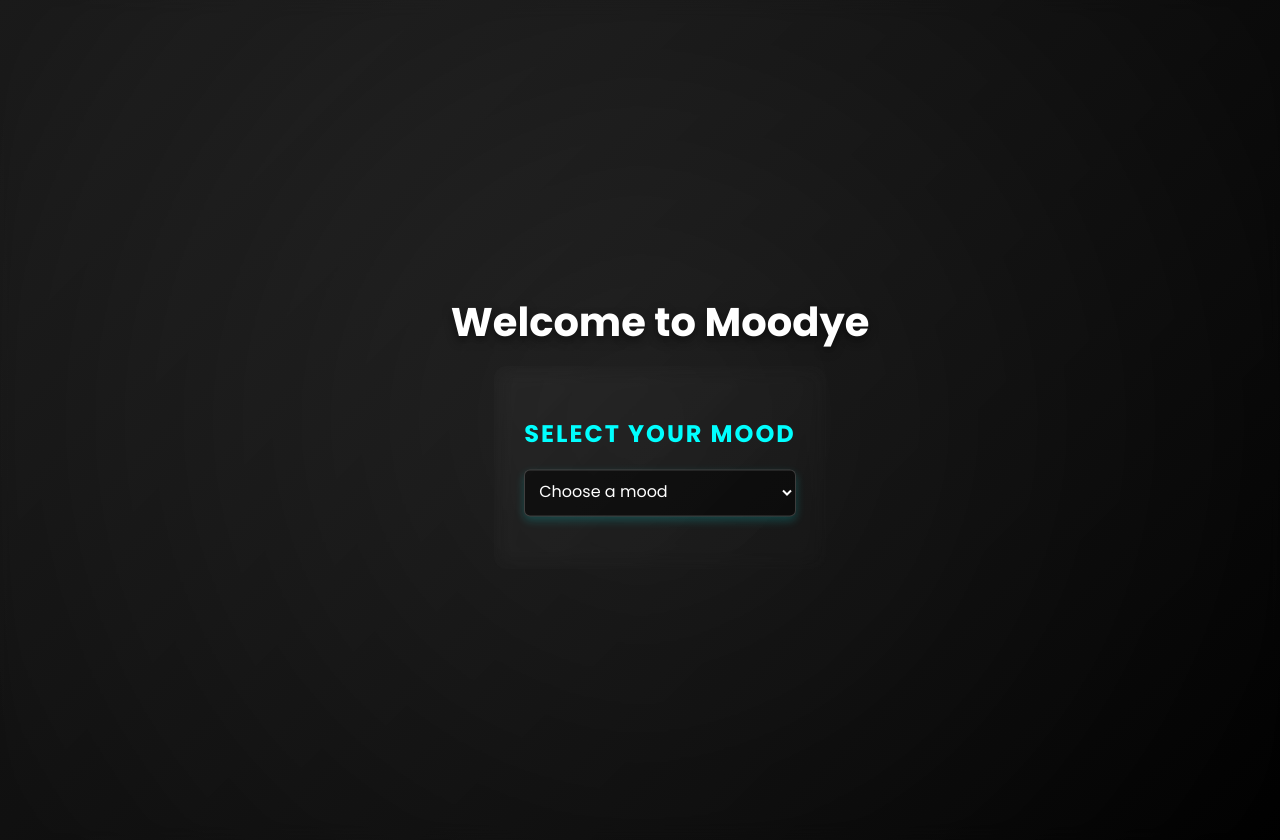
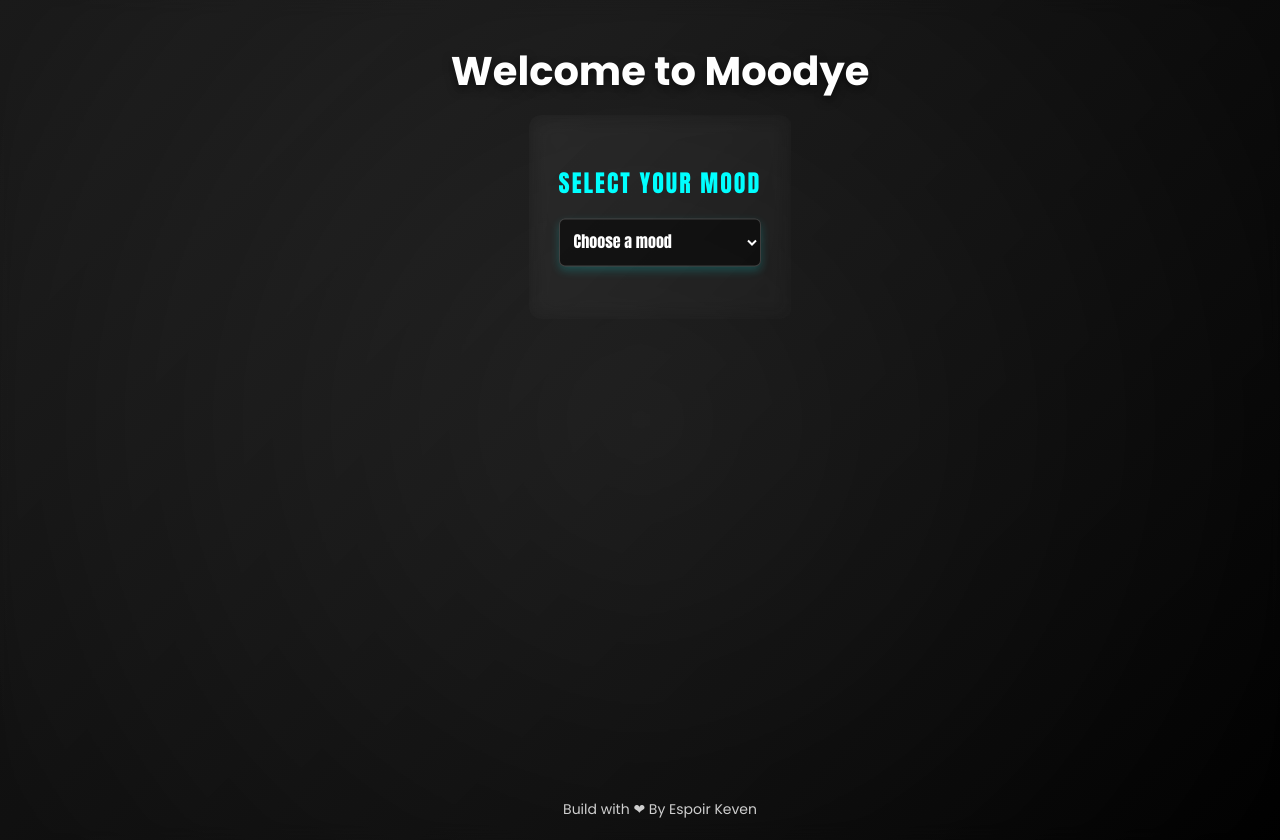
Before and after one commit to EspoirGit/moodye, a React (Vite) app: page / in a window 1280 px wide. Shown: the top 840 px of the page. Built offline with nearby package versions, Linux system fonts and the light colour scheme.

Commit message:
projet moodye front

```diff
--- a/mockSongs.json
+++ b/mockSongs.json
@@ -4,128 +4,152 @@
         "title": "Happy",
         "artist": "Pharrell Williams",
         "link": "https://www.youtube.com/watch?v=ZbZSe6N_BXs",
-        "audio": "https://example.com/audio/happy.mp3"
+        "audio": "https://example.com/audio/happy.mp3",
+        "color": "#FFD700"
       },
       {
         "title": "Can't Stop The Feeling!",
         "artist": "Justin Timberlake",
         "link": "https://www.youtube.com/watch?v=ru0K8uYEZWw",
-        "audio": "https://example.com/audio/cant_stop_the_feeling.mp3"
+        "audio": "https://example.com/audio/cant_stop_the_feeling.mp3",
+        "color": "#FFD700"
       },
       {
         "title": "Uptown Funk",
         "artist": "Mark Ronson ft. Bruno Mars",
-        "link": "https://www.youtube.com/watch?v=OPf0YbXqDm0"
+        "link": "https://www.youtube.com/watch?v=OPf0YbXqDm0",
+        "color": "#FFD700"
       },
       {
         "title": "Shake It Off",
         "artist": "Taylor Swift",
-        "link": "https://www.youtube.com/watch?v=nfWlot6h_JM"
+        "link": "https://www.youtube.com/watch?v=nfWlot6h_JM",
+        "color": "#FFD700"
       },
       {
         "title": "Walking on Sunshine",
         "artist": "Katrina and the Waves",
-        "link": "https://www.youtube.com/watch?v=iPUmE-tne5U"
+        "link": "https://www.youtube.com/watch?v=iPUmE-tne5U",
+        "color": "#FFD700"
       },
       {
         "title": "Don't Stop Me Now",
         "artist": "Queen",
-        "link": "https://www.youtube.com/watch?v=HgzGwKwLmgM"
+        "link": "https://www.youtube.com/watch?v=HgzGwKwLmgM",
+        "color": "#FFD700"
       },
       {
         "title": "Good as Hell",
         "artist": "Lizzo",
-        "link": "https://www.youtube.com/watch?v=5L6JXj5nIEY"
+        "link": "https://www.youtube.com/watch?v=5L6JXj5nIEY",
+        "color": "#FFD700"
       },
       {
         "title": "Can't Stop The Feeling",
         "artist": "Justin Timberlake",
         "link": "https://www.youtube.com/watch?v=ru0K8uYEZWw",
-        "audio": "https://example.com/audio/cant_stop_the_feeling.mp3"
+        "audio": "https://example.com/audio/cant_stop_the_feeling.mp3",
+        "color": "#FFD700"
       }
     ],
     "sad": [
       {
         "title": "Someone Like You",
         "artist": "Adele",
-        "link": "https://www.youtube.com/watch?v=hLQl3WQQoQ0"
+        "link": "https://www.youtube.com/watch?v=hLQl3WQQoQ0",
+        "color": "#1E90FF"
       },
       {
         "title": "Let Her Go",
         "artist": "Passenger",
-        "link": "https://www.youtube.com/watch?v=RBumgq5yVrA"
+        "link": "https://www.youtube.com/watch?v=RBumgq5yVrA",
+        "color": "#1E90FF"
       },
       {
         "title": "The Night We Met",
         "artist": "Lord Huron",
-        "link": "https://www.youtube.com/watch?v=JtJzK4V7xDQ"
+        "link": "https://www.youtube.com/watch?v=JtJzK4V7xDQ",
+        "color": "#1E90FF"
       },
       {
         "title": "All I Want",
         "artist": "Kodaline",
-        "link": "https://www.youtube.com/watch?v=4Kp7mIjpnt4"
+        "link": "https://www.youtube.com/watch?v=4Kp7mIjpnt4",
+        "color": "#1E90FF"
       },
       {
         "title": "Tears in Heaven",
         "artist": "Eric Clapton",
-        "link": "https://www.youtube.com/watch?v=JxPj3GAYY6A"
+        "link": "https://www.youtube.com/watch?v=JxPj3GAYY6A",
+        "color": "#1E90FF"
       },
       {
         "title": "Say You Love Me",
         "artist": "Jessie Ware",
-        "link": "https://www.youtube.com/watch?v=jlJofwTM7b4"
+        "link": "https://www.youtube.com/watch?v=jlJofwTM7b4",
+        "color": "#1E90FF"
       },
       {
         "title": "The Scientist",
         "artist": "Coldplay",
-        "link": "https://www.youtube.com/watch?v=RB-RcX5DS5I"
+        "link": "https://www.youtube.com/watch?v=RB-RcX5DS5I",
+        "color": "#1E90FF"
       },
       {
         "title": "Skinny Love",
         "artist": "Birdy",
-        "link": "https://www.youtube.com/watch?v=ssdgFoHLwnk"
+        "link": "https://www.youtube.com/watch?v=ssdgFoHLwnk",
+        "color": "#1E90FF"
       }
     ],
     "relaxed": [
       {
         "title": "Weightless",
         "artist": "Marconi Union",
-        "link": "https://www.youtube.com/watch?v=UfcAVejslrU"
+        "link": "https://www.youtube.com/watch?v=UfcAVejslrU",
+        "color": "#98FB98"
       },
       {
         "title": "Sunset Lover",
         "artist": "Petit Biscuit",
-        "link": "https://www.youtube.com/watch?v=4DZyR0tTo10"
+        "link": "https://www.youtube.com/watch?v=4DZyR0tTo10",
+        "color": "#98FB98"
       },
       {
         "title": "Night Owl",
         "artist": "Galimatias",
-        "link": "https://www.youtube.com/watch?v=kUswTzRQ6Cw"
+        "link": "https://www.youtube.com/watch?v=kUswTzRQ6Cw",
+        "color": "#98FB98"
       },
       {
         "title": "Cold Little Heart",
         "artist": "Michael Kiwanuka",
-        "link": "https://www.youtube.com/watch?v=IhIguI7JDeE"
+        "link": "https://www.youtube.com/watch?v=IhIguI7JDeE",
+        "color": "#98FB98"
       },
       {
         "title": "Lost Cause",
         "artist": "Billie Eilish",
-        "link": "https://www.youtube.com/watch?v=byR-IuEddBc"
+        "link": "https://www.youtube.com/watch?v=byR-IuEddBc",
+        "color": "#98FB98"
       },
       {
         "title": "Breathe Me",
         "artist": "Sia",
-        "link": "https://www.youtube.com/watch?v=ghPcYqn0p4Y"
+        "link": "https://www.youtube.com/watch?v=ghPcYqn0p4Y",
+        "color": "#98FB98"
       },
       {
         "title": "Banana Pancakes",
         "artist": "Jack Johnson",
-        "link": "https://www.youtube.com/watch?v=ZlJ9P4dXfto"
+        "link": "https://www.youtube.com/watch?v=ZlJ9P4dXfto",
+        "color": "#98FB98"
       },
       {
         "title": "Holocene",
         "artist": "Bon Iver",
-        "link": "https://www.youtube.com/watch?v=TZ2WgY57DqY"
+        "link": "https://www.youtube.com/watch?v=TZ2WgY57DqY",
+        "color": "#98FB98"
       }
     ],
     "energetic": [
@@ -133,43 +157,51 @@
         "title": "Eye of the Tiger",
         "artist": "Survivor",
         "link": "https://www.youtube.com/watch?v=btPJPFnesV4",
-        "audio": "https://example.com/audio/eye_of_the_tiger.mp3"
+        "audio": "https://example.com/audio/eye_of_the_tiger.mp3",
+        "color": "#FF4500"
       },
       {
         "title": "Titanium",
         "artist": "David Guetta ft. Sia",
-        "link": "https://www.youtube.com/watch?v=JRfuAukYTKg"
+        "link": "https://www.youtube.com/watch?v=JRfuAukYTKg",
+        "color": "#FF4500"
       },
       {
         "title": "Stronger",
         "artist": "Kanye West",
-        "link": "https://www.youtube.com/watch?v=3KkUeRPjc-Y"
+        "link": "https://www.youtube.com/watch?v=3KkUeRPjc-Y",
+        "color": "#FF4500"
       },
       {
         "title": "Don't Stop Believin'",
         "artist": "Journey",
-        "link": "https://www.youtube.com/watch?v=1k8craCGpgs"
+        "link": "https://www.youtube.com/watch?v=1k8craCGpgs",
+        "color": "#FF4500"
       },
       {
         "title": "Lose Yourself",
         "artist": "Eminem",
-        "link": "https://www.youtube.com/watch?v=_Yhyp-_hX2s"
+        "link": "https://www.youtube.com/watch?v=_Yhyp-_hX2s",
+        "color": "#FF4500"
       },
       {
         "title": "Happy Now",
         "artist": "Zedd",
-        "link": "https://www.youtube.com/watch?v=8c0Y2l1KACo"
+        "link": "https://www.youtube.com/watch?v=8c0Y2l1KACo",
+        "color": "#FF4500"
       },
       {
         "title": "On Top of the World",
         "artist": "Imagine Dragons",
-        "link": "https://www.youtube.com/watch?v=w5tWYmI6Bno"
+        "link": "https://www.youtube.com/watch?v=w5tWYmI6Bno",
+        "color": "#FF4500"
       },
       {
         "title": "Blinding Lights",
         "artist": "The Weeknd",
         "link": "https://www.youtube.com/watch?v=4NRXx6U8ABQ",
-        "audio": "https://example.com/audio/blinding_lights.mp3"
+        "audio": "https://example.com/audio/blinding_lights.mp3",
+        "color": "#FF4500"
       }
     ]
   }
--- a/src/components/MoodSelector.jsx
+++ b/src/components/MoodSelector.jsx
@@ -32,7 +32,7 @@ const MoodSelector = ({ moods, onMoodSelect }) => {
         justifyContent: 'center',
         alignItems: 'center',
         width: '100vw',
-        fontFamily: '"Poppins", system-ui, Avenir, Helvetica, Arial, sans-serif', // Updated font
+        fontFamily: '"Anton", sans-serif', // Updated font
         color: '#ffffff',
       }}
     >
@@ -52,7 +52,6 @@ const MoodSelector = ({ moods, onMoodSelect }) => {
             textTransform: 'uppercase',
             letterSpacing: '2px',
             color: '#00ffff',
-            fontFamily: '"Poppins", system-ui, Avenir, Helvetica, Arial, sans-serif', // Updated font
           }}
         >
           {translations[language].title}
@@ -74,7 +73,7 @@ const MoodSelector = ({ moods, onMoodSelect }) => {
               boxShadow: '0 4px 10px rgba(0, 255, 255, 0.2)',
               transition: 'all 0.3s ease',
               animation: 'float 3s infinite ease-in-out', // Updated animation
-              fontFamily: '"Poppins", system-ui, Avenir, Helvetica, Arial, sans-serif', // Updated font
+              fontFamily: '"Anton", sans-serif', // Updated font
             }}
           >
             <option value="" disabled>
--- a/src/pages/HomePage.jsx
+++ b/src/pages/HomePage.jsx
@@ -33,10 +33,11 @@ const HomePage = () => {
         display: 'flex',
         flexDirection: 'column',
         alignItems: 'center',
-        justifyContent: 'center',
+        justifyContent: 'space-between', // Adjust for footer
         padding: '20px',
       }}
     >
+      <div style={{ flex: 1, width: '100%' }}>
         <h1
           style={{
             textAlign: 'center',
@@ -59,7 +60,7 @@ const HomePage = () => {
               textAlign: 'center',
               color: '#ffffff',
               borderRadius: '16px',
-            margin: '20px auto',
+              margin: '80px auto',
               maxWidth: '80vw',
               background: 'rgba(255, 255, 255, 0.2)', // Translucent background
               backdropFilter: 'blur(15px)', // Glassmorphism blur
@@ -67,17 +68,7 @@ const HomePage = () => {
               border: '1px solid rgba(255, 255, 255, 0.2)', // Subtle border
             }}
           >
-          <h2
-            style={{
-              fontSize: '1.8em',
-              marginBottom: '20px',
-              textTransform: 'uppercase',
-              letterSpacing: '1.5px',
-              color: '#00ffff',
-            }}
-          >
-            Songs for Selected Moods
-          </h2>
+
             <ul
               style={{
                 listStyle: 'none',
@@ -94,7 +85,7 @@ const HomePage = () => {
                     justifyContent: 'space-between',
                     padding: '12px 16px',
                     marginBottom: '10px',
-                  backgroundColor: 'rgba(255, 255, 255, 0.1)', // Translucent item background
+                    backgroundColor: song.color, // Use the color from the JSON
                     borderRadius: '12px',
                     border: '1px solid rgba(255, 255, 255, 0.2)', // Subtle border
                     animation: isAnimating
@@ -113,7 +104,7 @@ const HomePage = () => {
                     <div
                       style={{
                         fontSize: '20px',
-                      color: '#00ffff',
+                        color: '#ffffff',
                       }}
                     >
                       🎵
@@ -133,7 +124,7 @@ const HomePage = () => {
                         style={{
                           margin: 0,
                           fontSize: '13px',
-                        color: '#b3b3b3',
+                          color: '#ffffff',
                         }}
                       >
                         {song.artist}
@@ -148,7 +139,7 @@ const HomePage = () => {
                       padding: '6px 12px',
                       fontSize: '13px',
                       color: '#ffffff',
-                    backgroundColor: 'rgba(0, 255, 255, 0.8)', // Translucent button
+                      backgroundColor: 'rgba(0, 0, 0, 0.8)', // Translucent button
                       borderRadius: '4px',
                       textDecoration: 'none',
                       fontWeight: '600',
@@ -156,10 +147,12 @@ const HomePage = () => {
                       transition: 'background-color 0.3s ease',
                     }}
                     onMouseOver={(e) => {
-                    e.target.style.backgroundColor = 'rgba(0, 255, 255, 1)';
+                      e.target.style.backgroundColor = '#ffffff';
+                      e.target.style.color = '#000000';
                     }}
                     onMouseOut={(e) => {
-                    e.target.style.backgroundColor = 'rgba(0, 255, 255, 0.8)';
+                      e.target.style.backgroundColor = 'rgba(0, 0, 0, 0.8)';
+                      e.target.style.color = '#ffffff';
                     }}
                   >
                     Listen
@@ -170,6 +163,18 @@ const HomePage = () => {
           </div>
         )}
       </div>
+      <footer
+        style={{
+          marginTop: '20px',
+          textAlign: 'center',
+          color: '#ffffff',
+          fontSize: '14px',
+          opacity: 0.8,
+        }}
+      >
+        Build with ❤ By Espoir Keven
+      </footer>
+    </div>
   );
 };
 
```
Lines whose indentation alone changed are shown as unchanged.
